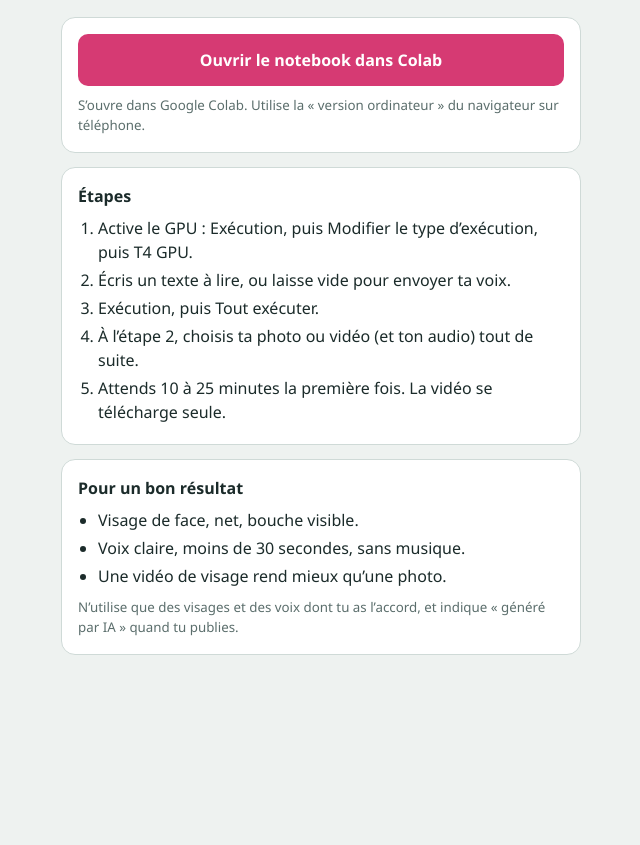
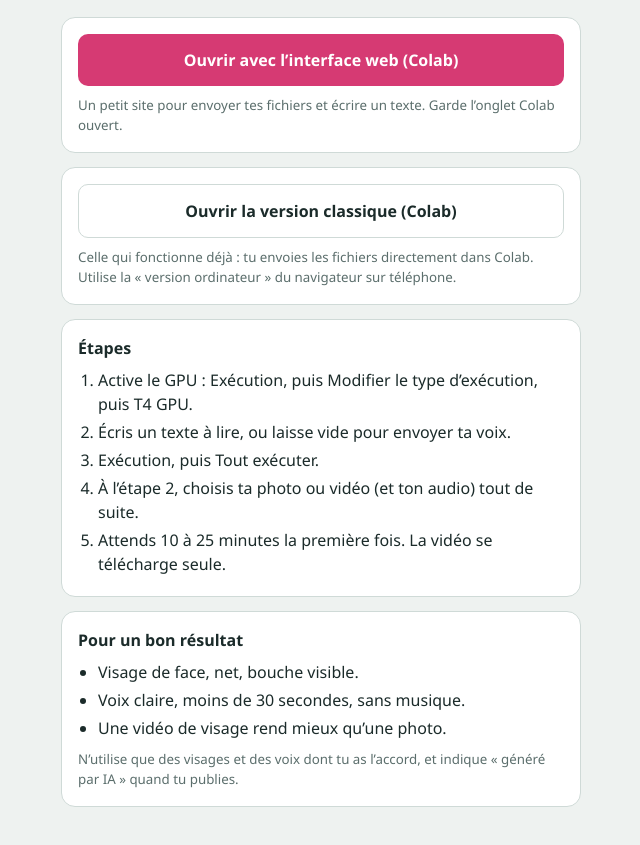
Before and after one commit to gregory-bot-dot/ai-lipsync-studio, a plain HTML site: page index.html in a window 1280 px wide. Shown: the part 88-933 px from the top of the page, without its empty margins (319-959 px from the left). Before the commit the page ends 800 px from the top, so only its background shows below. Drawn offline with Linux system fonts and the light colour scheme.

Commit message:
Update index.html

```diff
--- a/index.html
+++ b/index.html
@@ -22,6 +22,7 @@
   a.btn { display:block; text-align:center; text-decoration:none; font-weight:600; border-radius:10px; padding:14px 16px;
           background:var(--accent); color:var(--accent-ink); }
   a.btn:focus-visible { outline:3px solid var(--ink); outline-offset:2px; }
+  a.btn.alt { background:transparent; color:var(--ink); border:1px solid var(--line); }
   small { color:var(--muted); display:block; margin-top:10px; }
 </style>
 </head>
@@ -31,8 +32,13 @@
   <p class="sub">Fais parler une photo ou une vidéo, gratuitement.</p>
 
   <section>
-    <a class="btn" href="https://colab.research.google.com/github/gregory-bot-dot/ai-lipsync-studio/blob/main/photo-parlante-colab.ipynb" target="_blank" rel="noopener">Ouvrir le notebook dans Colab</a>
-    <small>S’ouvre dans Google Colab. Utilise la « version ordinateur » du navigateur sur téléphone.</small>
+    <a class="btn" href="https://colab.research.google.com/github/gregory-bot-dot/ai-lipsync-studio/blob/main/photo-parlante-interface.ipynb" target="_blank" rel="noopener">Ouvrir avec l’interface web (Colab)</a>
+    <small>Un petit site pour envoyer tes fichiers et écrire un texte. Garde l’onglet Colab ouvert.</small>
+  </section>
+
+  <section>
+    <a class="btn alt" href="https://colab.research.google.com/github/gregory-bot-dot/ai-lipsync-studio/blob/main/photo-parlante-colab.ipynb" target="_blank" rel="noopener">Ouvrir la version classique (Colab)</a>
+    <small>Celle qui fonctionne déjà : tu envoies les fichiers directement dans Colab. Utilise la « version ordinateur » du navigateur sur téléphone.</small>
   </section>
 
   <section>
```
